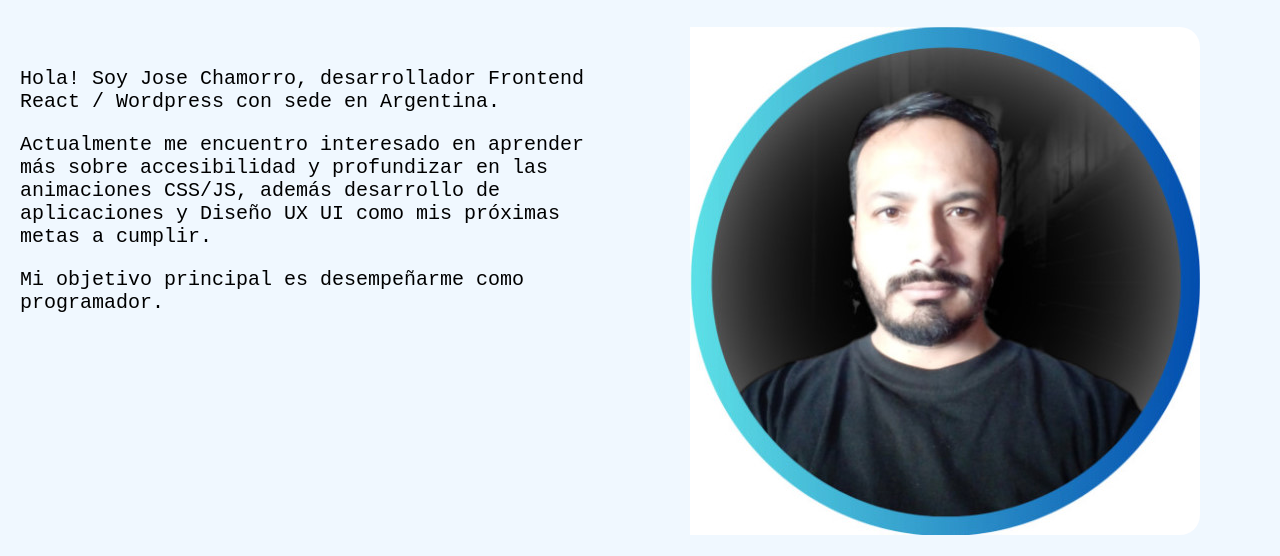
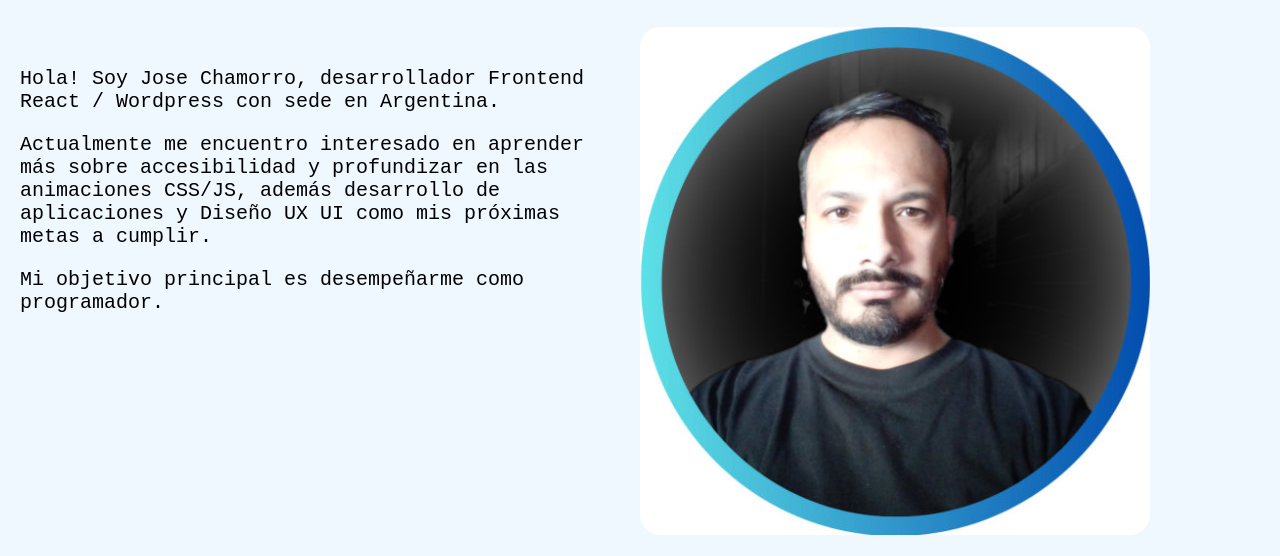
Before and after one commit to josecham/PFChamorroGrids, a website: page index.html in a window 1280 px wide. Shown: the part 663-1219 px from the top of the page. Drawn offline with nearby package versions, Linux system fonts and the light colour scheme.

Commit message:
la etiqueta de lo que guardo

```diff
--- a/index.html
+++ b/index.html
@@ -53,7 +53,7 @@
 
             </div>
             <div class="imgTexto align-items-center">
-                <img src="img/perfil1.jpg" alt="perfil"  class="centralimg" style="padding-left: 50px;">
+                <img src="img/perfil1.jpg" alt="perfil"  class="centralimg" >
             </div>
         </main>
         <!-- pie de pagina -->
```
